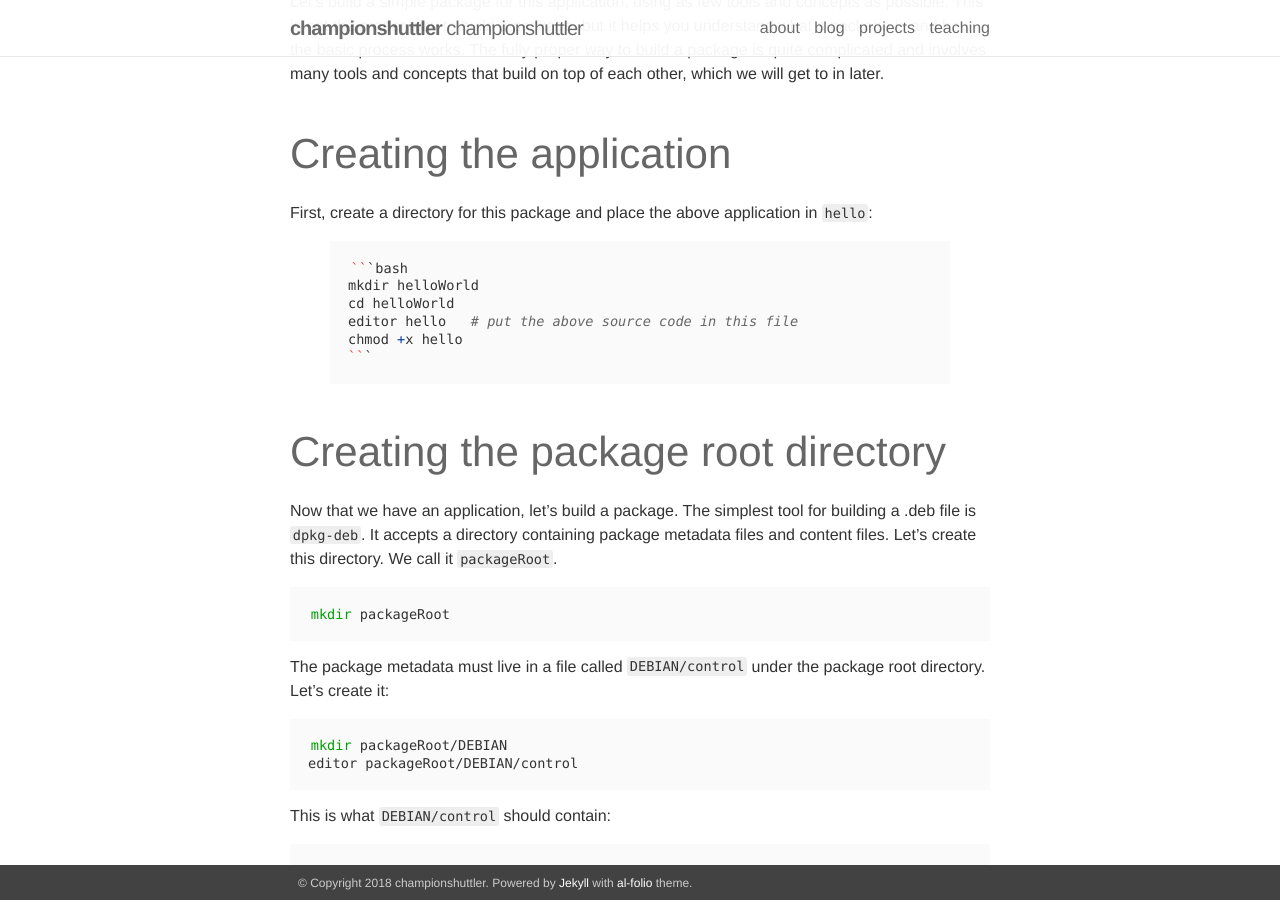
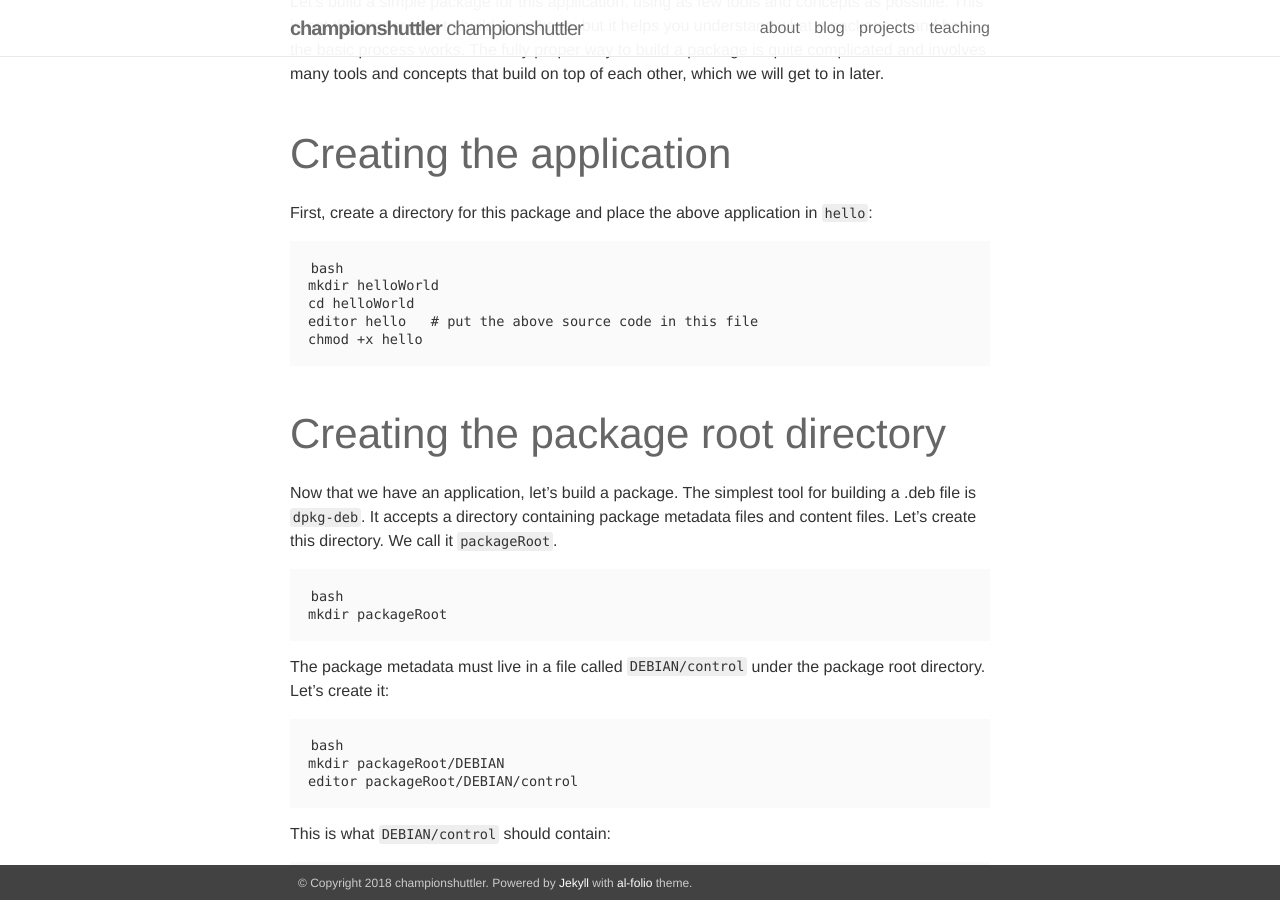
Before and after one commit to championshuttler/portfolio, a Jekyll site: the page built from _posts/2018-12-31-building-your-debian-package.markdown, in a window 1280 px wide and 900 px high, scrolled down 488 px. Built offline with Jekyll 4.4.1, drawn with Linux system fonts in a browser that asks for light colours; nearby versions of some CDN libraries; some of the changed text lies outside the part shown.

Commit message:
setting up the liquid tags

````diff
--- a/_posts/2018-12-31-building-your-debian-package.markdown
+++ b/_posts/2018-12-31-building-your-debian-package.markdown
@@ -24,28 +24,27 @@ Let's build a simple package for this application, using as few tools and concep
 
 First, create a directory for this package and place the above application in `hello`:
 
-{% highlight python %}
-
-```bash
+```
+bash
 mkdir helloWorld
 cd helloWorld
 editor hello   # put the above source code in this file
 chmod +x hello
 ```
 
-{% endhighlight %}
-
 ## Creating the package root directory
 
 Now that we have an application, let's build a package. The simplest tool for building a .deb file is `dpkg-deb`. It accepts a directory containing package metadata files and content files. Let's create this directory. We call it `packageRoot`.
 
-```bash
+```
+bash
 mkdir packageRoot
 ```
 
 The package metadata must live in a file called `DEBIAN/control` under the package root directory. Let's create it:
 
-```bash
+```
+bash
 mkdir packageRoot/DEBIAN
 editor packageRoot/DEBIAN/control
 ```
@@ -86,14 +85,16 @@ These are the meanings of the fields:
 
 Next, let's define the package contents. All files under the package root directory, except for `DEBIAN`, is considered part of the content. We want `hello` to be installed as `/usr/bin/hello`, so:
 
-```bash
+```
+bash
 mkdir -p packageRoot/usr/bin
 cp hello packageRoot/usr/bin/
 ```
 
 Now that the package root directory is finished, we turn it into a .deb file:
 
-```bash
+```
+bash
 dpkg-deb -b packageRoot hello_1.0.0_all.deb
 ```
 
````
